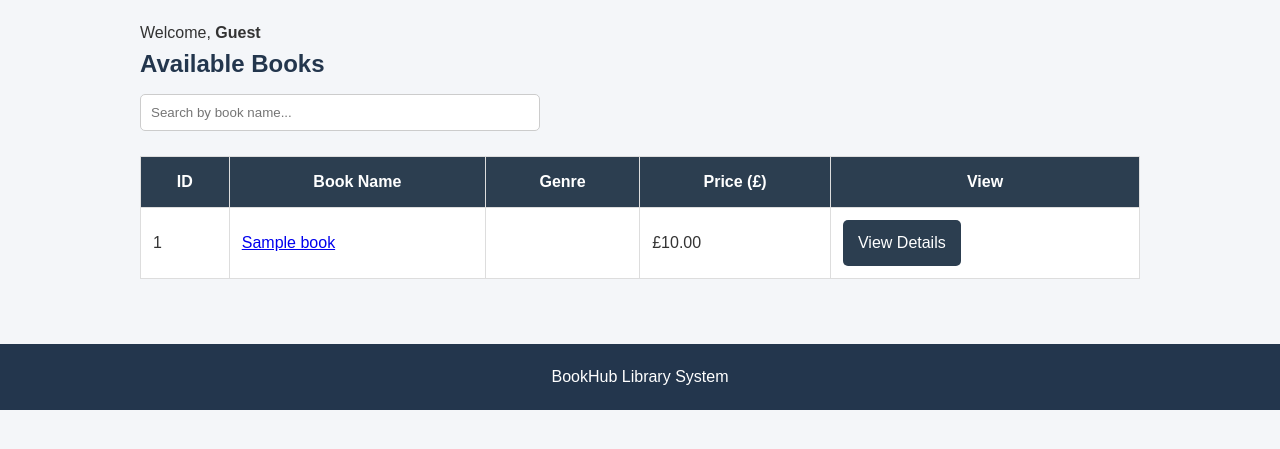
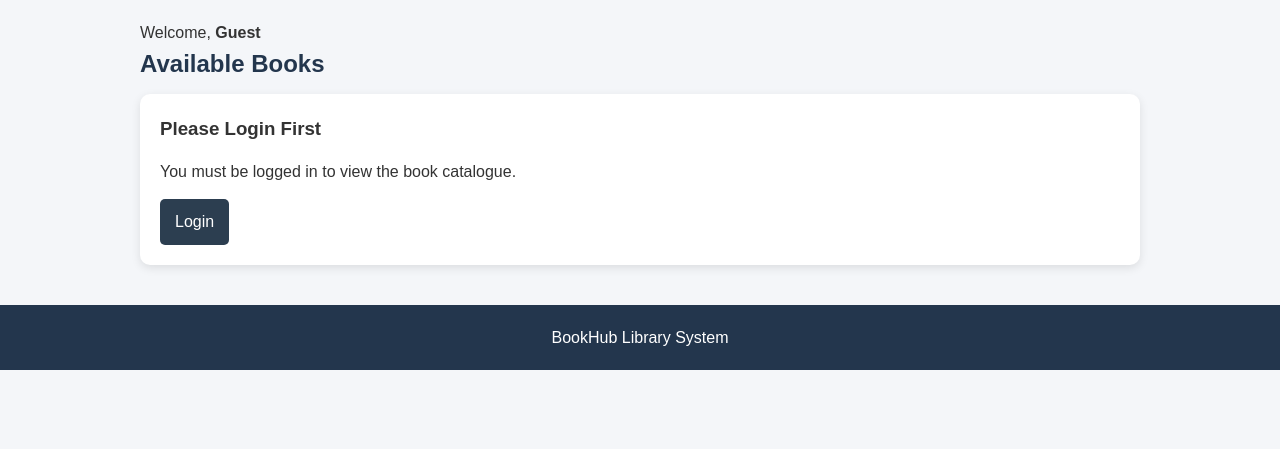
Before and after one commit to Asmita24-uk/BookHub, a PHP site: page /books.php in a window 1280 px wide. Shown: the part 127-576 px from the top of the page. Run offline with PHP 8.4, Linux system fonts and the light colour scheme; tables that the repository leaves empty or names only in its code hold one stand-in row (values such as "Sample post"); data that the repository does not hold is empty.

Commit message:
Update books.php

```diff
--- a/books.php
+++ b/books.php
@@ -38,6 +38,8 @@ $books = $stmt->fetchAll(PDO::FETCH_ASSOC);
 
     <h2>Available Books</h2>
 
+    <?php if (isset($_SESSION['user_id'])): ?>
+
         <input
             type="text"
             id="search"
@@ -61,9 +63,7 @@ $books = $stmt->fetchAll(PDO::FETCH_ASSOC);
                 <?php foreach ($books as $book): ?>
                 <tr>
 
-                <td>
-                    <?php echo $book['book_id']; ?>
-                </td>
+                    <td><?php echo $book['book_id']; ?></td>
 
                     <td>
                         <a href="book_details.php?id=<?php echo $book['book_id']; ?>">
@@ -92,9 +92,23 @@ $books = $stmt->fetchAll(PDO::FETCH_ASSOC);
 
         </div>
 
-    <br>
+    <?php else: ?>
 
+        <div class="book-card">
 
+            <h3>Please Login First</h3>
+
+            <p>
+                You must be logged in to view the book catalogue.
+            </p>
+
+            <a class="btn" href="login.php">
+                Login
+            </a>
+
+        </div>
+
+    <?php endif; ?>
 
 </div>
 
```
Lines whose indentation alone changed are shown as unchanged.
